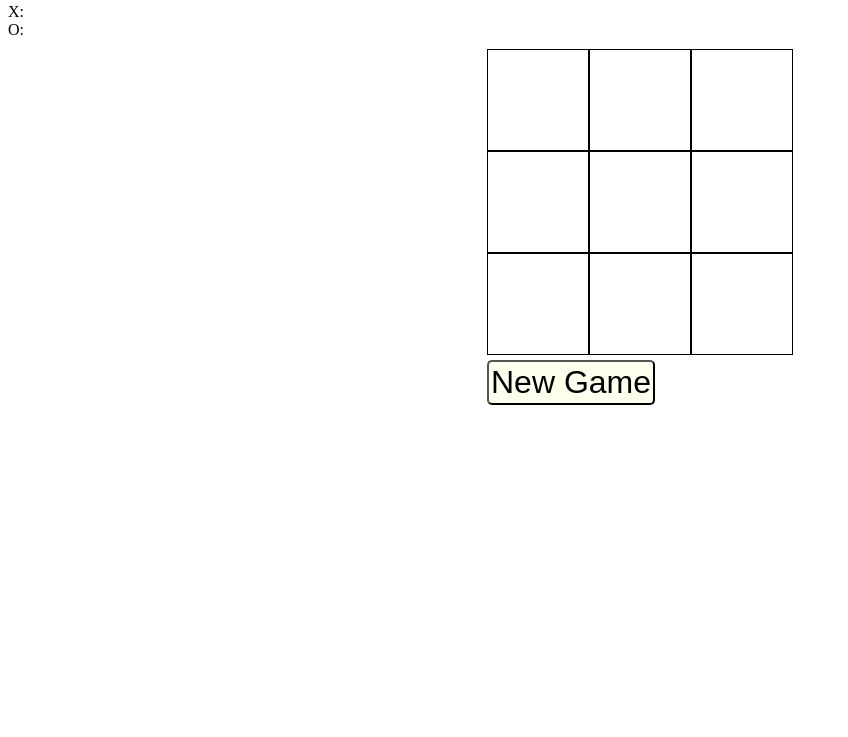
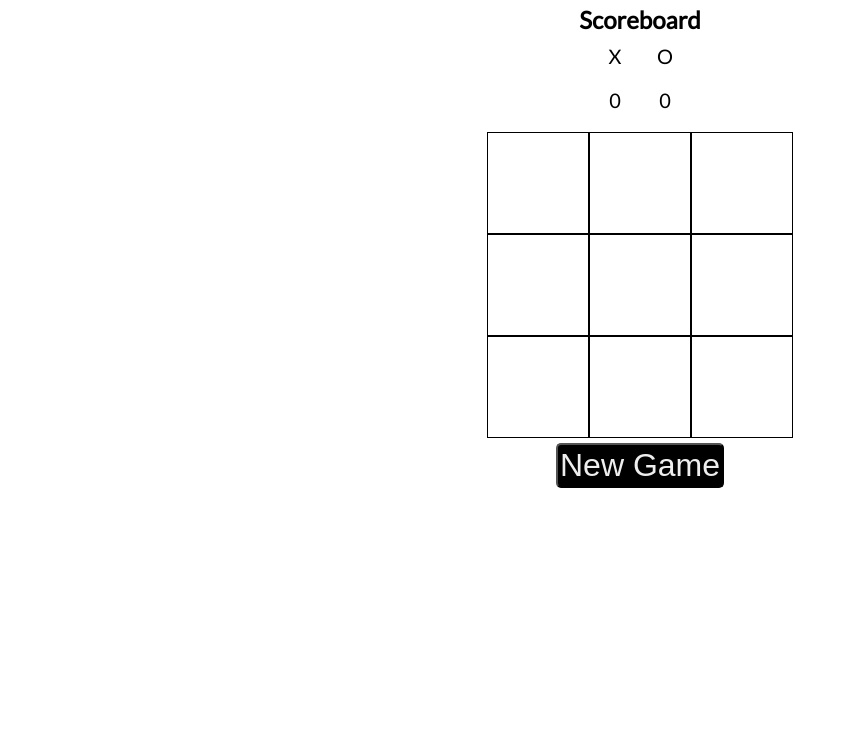
Before and after one commit to jfkarim/Tic-Tac-Toe, a plain HTML site: page TicTacToe-JS/index.html in a window 1280 px wide. Shown: the part 63-800 px from the top of the page, without its empty margins (0-848 px from the left). Drawn offline with nearby package versions, Linux system fonts and the light colour scheme.

Commit message:
Adds basic styling of game. Implement more colors now

```diff
--- a/TicTacToe-JS/index.html
+++ b/TicTacToe-JS/index.html
@@ -6,15 +6,17 @@
   <script src="http://code.jquery.com/jquery-1.10.1.min.js"></script>
   <script src="http://code.jquery.com/jquery-migrate-1.2.1.min.js"></script>
   <script src="./tttUI.js"></script>
+  <link href='http://fonts.googleapis.com/css?family=Lato' rel='stylesheet' type='text/css'>
   <title>Tic Tac Toe</title>
 </head>
 <body>
 	<div class="header group">
 		<h1>Tic-Tac-Toe</h1>
 	</div>
-	<div id="scoreboard">
-		<div class="wins group">X: <span id="x-wins"></span> </div>
-		<div class="wins group">O: <span id="o-wins"></span></div>
+	<h2 id="scoreboard-title">Scoreboard</h2>
+	<div id="scoreboard" class="group">
+		<div class="wins x-win group">X <p id="x-wins">0</p> </div>
+		<div class="wins o-win group">O <p id="o-wins">0</p></div>
 	</div>
 	<div class="game">
 	  <div class="row group">
@@ -34,7 +36,7 @@
 	  </div>
 	  <div id="status">
 	    <button>New Game</button>
-	    <span></span>
+	    <p></p>
 	  </div>
 	</div>
 </body>
--- a/TicTacToe-JS/tictactoe.css
+++ b/TicTacToe-JS/tictactoe.css
@@ -1,6 +1,39 @@
+.header > h1 {
+	text-align: center;
+	font-family: "Lato";
+}
+
+#scoreboard-title {
+	width: 500px;
+	margin: 10px auto;
+	text-align: center;
+	font-family: "Lato";
+}
+
+#scoreboard {
+	width: 100px;
+	margin: 10px auto;
+	font-family: "Lato";
+	font-size: 20px;
+}
+
+.wins {
+	width: 50px;
+	text-align: center;
+}
+
+.x-win {
+	float: left;
+}
+
+.o-win {
+	float: right;
+}
+
 .game {
 	margin: 10px auto;
 	width: 306px;
+	font-family: "Lato";
 }
 
 .cell {
@@ -30,12 +63,14 @@
 #status {
   font-size: 2em;
   clear: both;
+	text-align: center;
 }
 
 button {
   font-size: inherit;
+	color: #eee;
   cursor: pointer;
-  background: #ffffee;
+  background: black;
   padding: 2px;
   margin: 5px auto;
   border-radius: 5px;
--- a/TicTacToe-JS/tttUI.js
+++ b/TicTacToe-JS/tttUI.js
@@ -7,7 +7,7 @@ $(document).ready( function() {
   var oWins = 0;
 
   var $cells = $('div.cell');
-  var $status = $('#status > span');
+  var $status = $('#status > p');
 
   // Called by the "New Game button"
   var clearBoard = function() {
```
